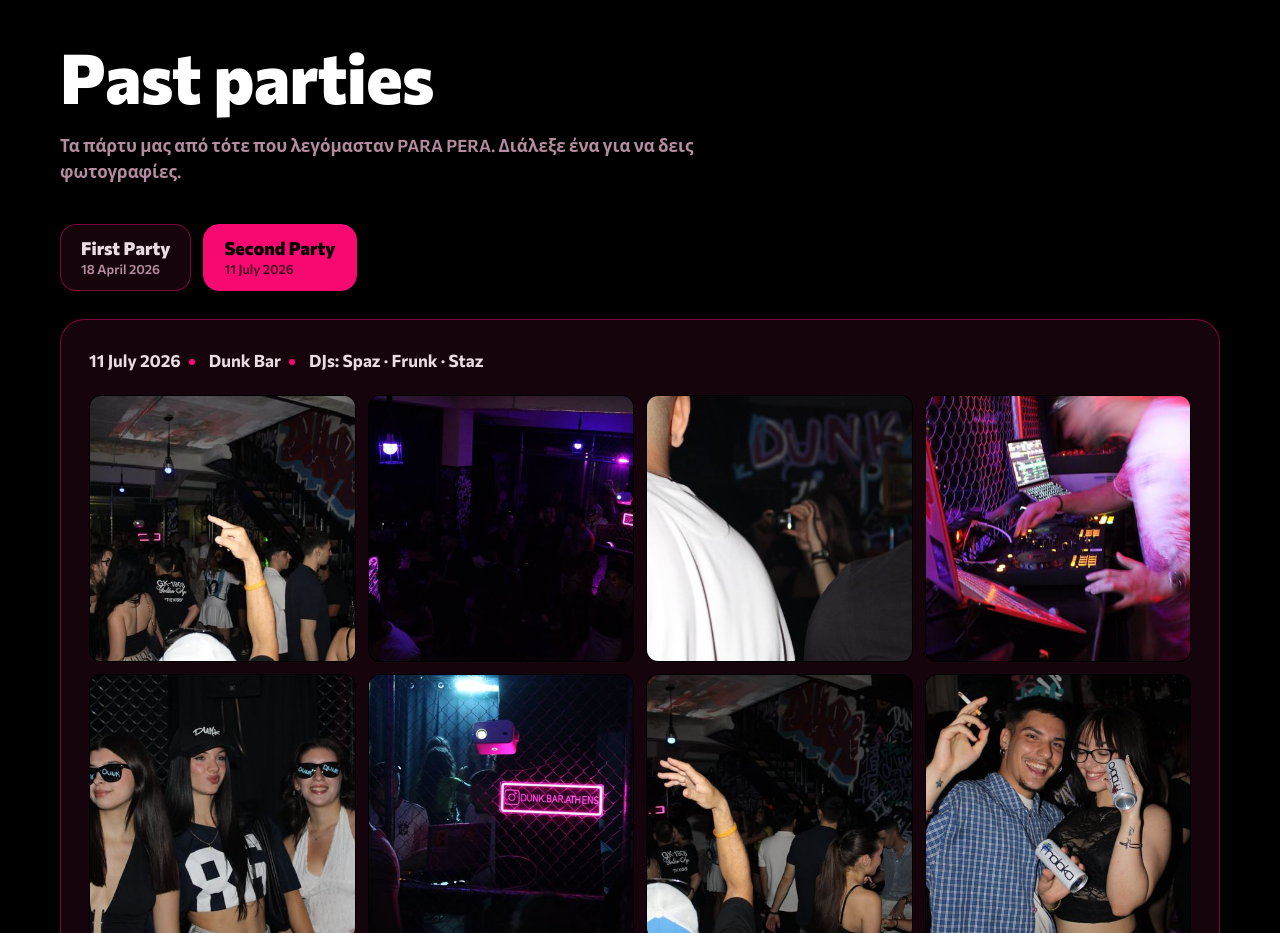
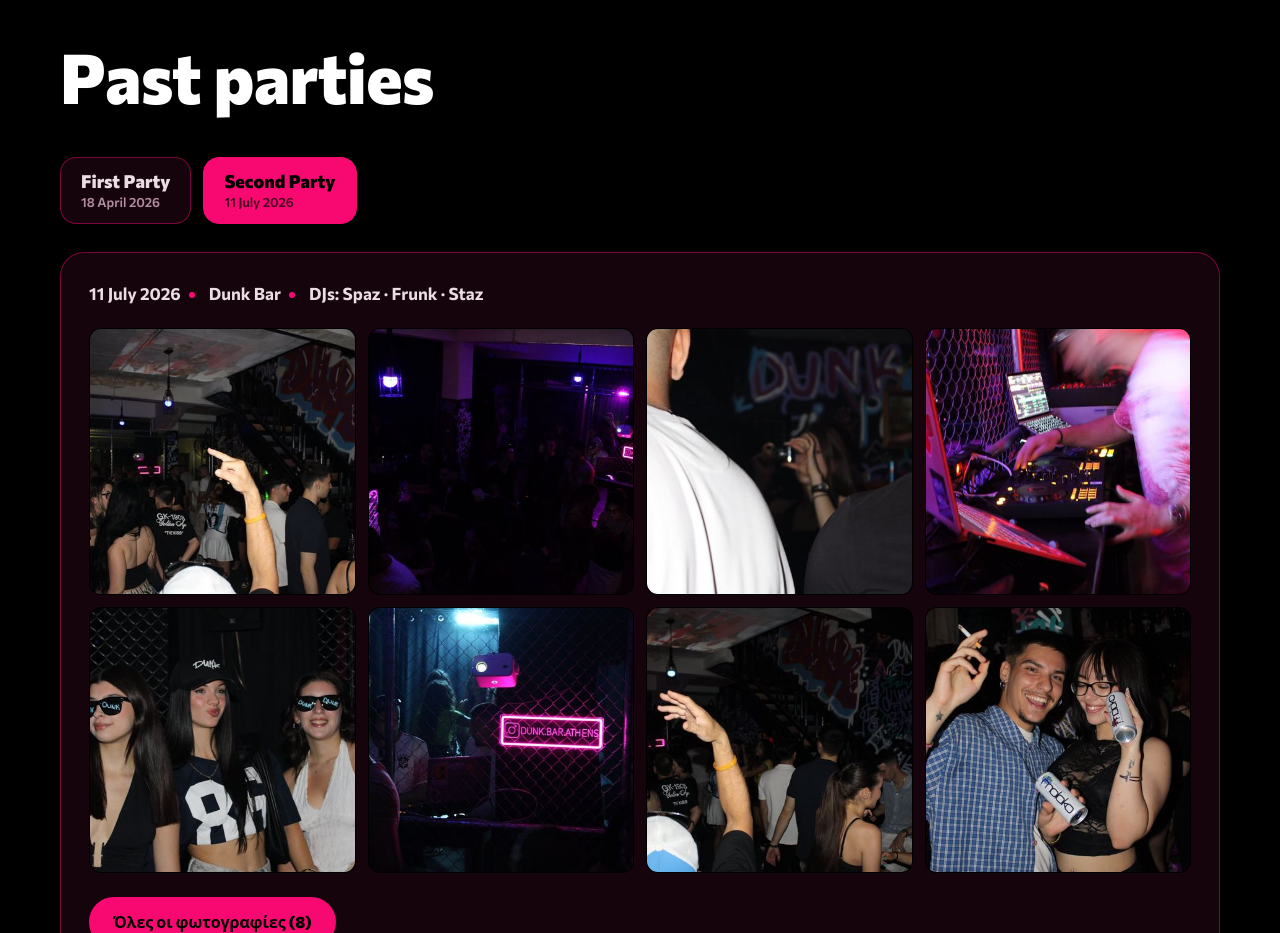
Before and after one commit to Superbadparty/superbadparty, a plain HTML site: page index.html in a window 1280 px wide. Shown: the part 2100-3033 px from the top of the page. Drawn offline with Linux system fonts and the light colour scheme; a web font is replaced by a local one.

Commit message:
Add files via upload

```diff
--- a/index.html
+++ b/index.html
@@ -111,7 +111,6 @@
 <section class="section past" id="past" hidden>
   <div class="wrap">
     <h2 class="section-title display">Past parties</h2>
-    <p class="past-intro">Τα πάρτυ μας από τότε που λεγόμασταν PARA PERA. Διάλεξε ένα για να δεις φωτογραφίες.</p>
     <div class="pp-tabs" id="ppTabs" role="tablist" aria-label="Προηγούμενα πάρτυ"></div>
     <div class="pp-panel" id="ppPanel" role="tabpanel"></div>
   </div>
```
